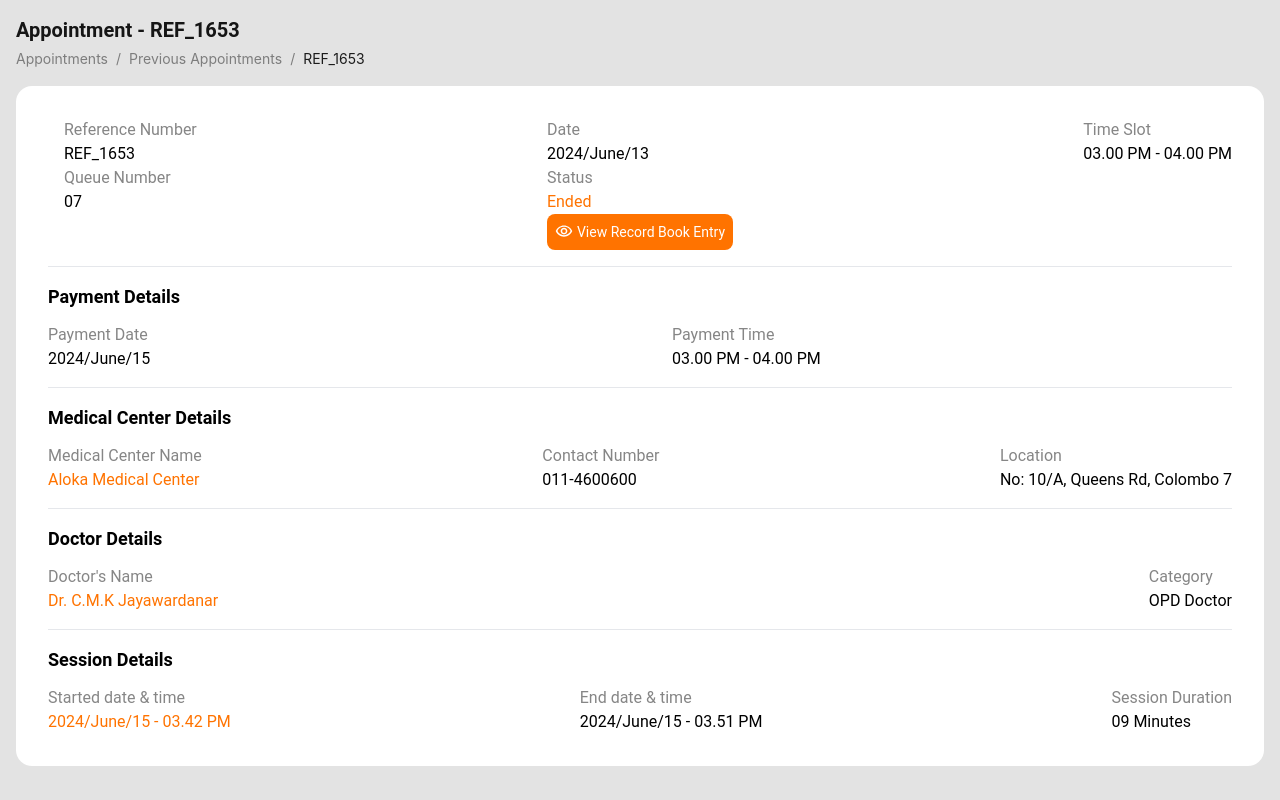
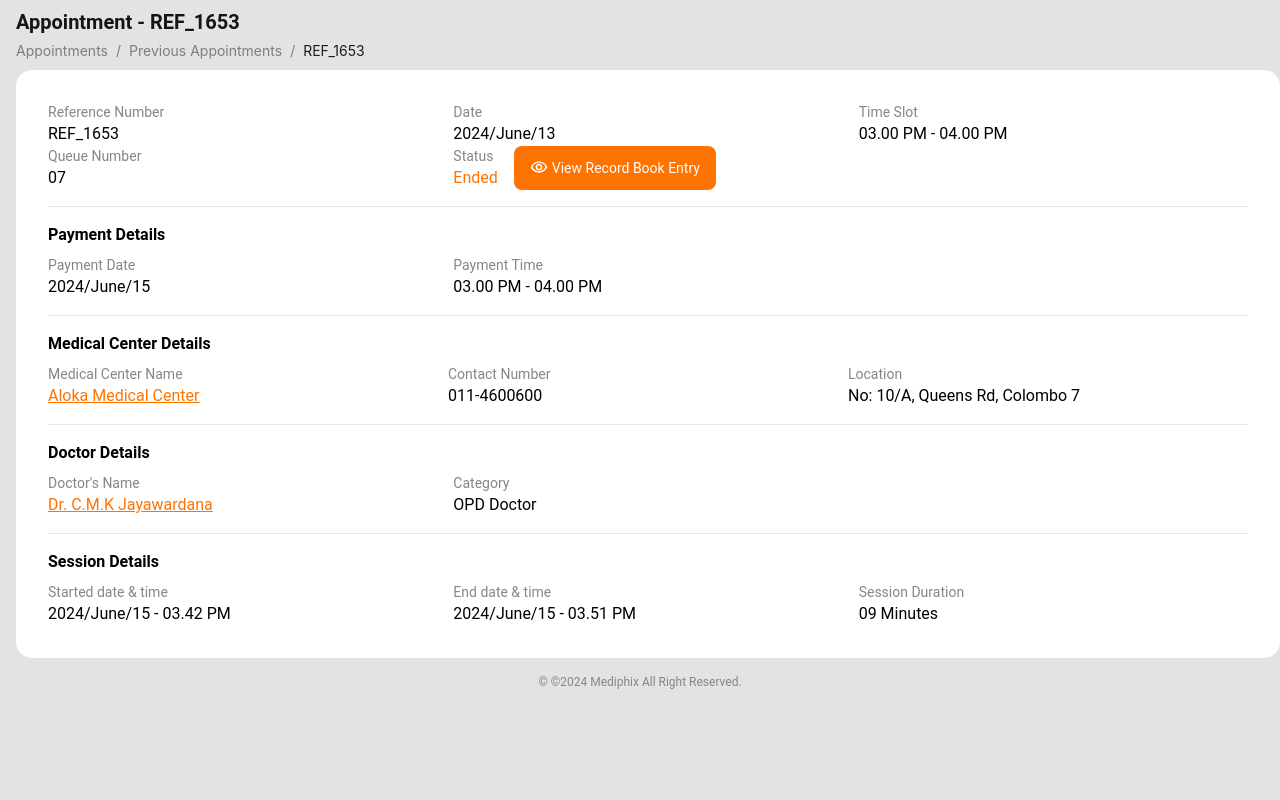
Before and after one commit to PlazerDev/mediphix-frontend, a React (Vite) app: page /patient/PreviousAppointmentDetails in a window 1280 px wide. Built offline with nearby package versions, Linux system fonts and the light colour scheme.

Commit message:
Finish previous appointment details page

```diff
--- a/src/components/patient/appointment/PreviousAppointmentDetails.tsx
+++ b/src/components/patient/appointment/PreviousAppointmentDetails.tsx
@@ -2,6 +2,7 @@ import React from "react";
 import { MdOutlineRemoveRedEye } from "react-icons/md";
 import Logo from "./../../../assets/images/mediphix.jpg";
 import { Segmented } from "antd";
+import Footer from "./../../Footer";
 import {
   BookOutlined,
   HomeOutlined,
@@ -16,12 +17,12 @@ import { Breadcrumb } from "antd";
 const PreviousAppointmentDetails = () => {
   return (
     <div>
-      <div className="mt-4 ml-4">
+      <div className="mt-2 ml-4">
         <p className="font-Roboto font-[700] text-xl text-[#151515]">
           Appointment - REF_1653
         </p>
       </div>
-      <div className="mt-1 ml-4 mb-4">
+      <div className="mt-1 ml-4 mb-2">
         <Breadcrumb
           items={[
             {
@@ -36,97 +37,99 @@ const PreviousAppointmentDetails = () => {
           ]}
         />
       </div>
-      <div className="ml-4 mr-4 p-8 bg-[#ffffff] rounded-[16px] ">
-        <div className="flex w-full justify-between">
-          <div className="ml-4">
-            <p className="text-[#868686]">Reference Number</p>
+      <div className="ml-4 p-8 bg-[#ffffff] rounded-[16px] ">
+        <div className="w-full grid grid-cols-3 gap-4">
+          <div>
+            <p className="text-[#868686] text-sm">Reference Number</p>
             <p>REF_1653</p>
-            <p className="text-[#868686]">Queue Number</p>
+            <p className="text-[#868686] text-sm">Queue Number</p>
             <p>07</p>
           </div>
           <div>
-            <p className="text-[#868686]">Date</p>
+            <p className="text-[#868686] text-sm">Date</p>
             <p>2024/June/13</p>
-            <p className="text-[#868686]">Status</p>
-            <p className="text-[#FF7300]">Ended</p>
-            <div className="flex bg-[#FF7300] rounded-[8px] align-middle p-2 text-[#FFFFFF] w-fit ">
-                {" "}
-                <MdOutlineRemoveRedEye className="text-lg mr-1" />
-                <p className="text-sm ">View Record Book Entry</p>
+            <div className="flex">
+              <div className="flex-col mr-4">
+                <p className="text-[#868686] text-sm">Status</p>
+                <p className="text-[#FF7300]">Ended</p>
               </div>
+              <div className="flex bg-[#FF7300] rounded-[8px] align-middle px-4 py-2 text-[#FFFFFF] w-fit ">
+                <div className="flex my-1">
+                  <MdOutlineRemoveRedEye className="text-lg mr-1" />
+                  <p className="text-sm ">View Record Book Entry</p>
+                </div>
+              </div>
+            </div>
           </div>
           <div>
-            <p className="text-[#868686]">Time Slot</p>
+            <p className="text-[#868686] text-sm">Time Slot</p>
             <p>03.00 PM - 04.00 PM</p>
           </div>
         </div>
-        <div>
         <hr className="my-4" />
-        <h3 className="text-lg mb-3 font-semibold">Payment Details</h3>
-        <div className="flex w-full ">
-          <div className="w-96 mr-60">
-            <p className="text-[#868686]">Payment Date</p>
+
+        <h3 className="text-base mb-2 font-semibold">Payment Details</h3>
+        <div className=" w-full grid grid-cols-3 gap-4">
+          <div>
+            <p className="text-[#868686] text-sm">Payment Date</p>
             <p>2024/June/15</p>
           </div>
-          <div>
-            <p className="text-[#868686]">Payment Time</p>
+          <div className="col-span-2">
+            <p className="text-[#868686] text-sm">Payment Time</p>
             <p>03.00 PM - 04.00 PM</p>
-          </div>
           </div>
         </div>
 
-        <div>
         <hr className="my-4" />
-        <h3 className="text-lg mb-3 font-semibold">Medical Center Details</h3>
-        <div className="flex w-full justify-between">
+        <h3 className="text-base mb-2 font-semibold">Medical Center Details</h3>
+        <div className="w-full grid grid-cols-3 gap-4n">
           <div>
-            <p className="text-[#868686]">Medical Center Name</p>
-            <p className="text-[#FF7300]">Aloka Medical Center</p>
+            <p className="text-[#868686] text-sm">Medical Center Name</p>
+            <p className="text-[#FF7300] underline">Aloka Medical Center</p>
           </div>
           <div>
-            <p className="text-[#868686]">Contact Number</p>
+            <p className="text-[#868686] text-sm">Contact Number</p>
             <p>011-4600600</p>
           </div>
           <div>
-            <p className="text-[#868686]">Location</p>
+            <p className="text-[#868686] text-sm">Location</p>
             <p>No: 10/A, Queens Rd, Colombo 7</p>
-          </div>
           </div>
         </div>
 
-        <div>
         <hr className="my-4" />
-        <h3 className="text-lg mb-3 font-semibold">Doctor Details</h3>
-        <div className="flex w-full justify-between">
+
+        <h3 className="text-base mb-2 font-semibold">Doctor Details</h3>
+        <div className="w-full grid grid-cols-3 gap-4">
           <div>
-            <p className="text-[#868686]">Doctor's Name</p>
-            <p className="text-[#FF7300]">Dr. C.M.K Jayawardanar</p>
+            <p className="text-[#868686] text-sm">Doctor's Name</p>
+            <p className="text-[#FF7300] underline">Dr. C.M.K Jayawardana</p>
           </div>
           <div>
-            <p className="text-[#868686]">Category</p>
+            <p className="text-[#868686] text-sm">Category</p>
             <p>OPD Doctor</p>
-          </div>
           </div>
         </div>
 
-        <div>
         <hr className="my-4" />
-        <h3 className="text-lg mb-3 font-semibold">Session Details</h3>
-        <div className="flex w-full justify-between">
+        <h3 className="text-base mb-2 font-semibold">Session Details</h3>
+        <div className="w-full grid grid-cols-3 gap-4">
           <div>
-            <p className="text-[#868686]">Started date & time</p>
-            <p className="text-[#FF7300]">2024/June/15 - 03.42 PM</p>
+            <p className="text-[#868686] text-sm">Started date & time</p>
+            <p>2024/June/15 - 03.42 PM</p>
           </div>
           <div>
-            <p className="text-[#868686]">End date & time</p>
+            <p className="text-[#868686] text-sm">End date & time</p>
             <p>2024/June/15 - 03.51 PM</p>
           </div>
           <div>
-            <p className="text-[#868686]">Session Duration</p>
+            <p className="text-[#868686] text-sm">Session Duration</p>
             <p>09 Minutes</p>
           </div>
-          </div>
         </div>
+      </div>
+      <div>
+        <Footer />
       </div>
     </div>
   );
```
